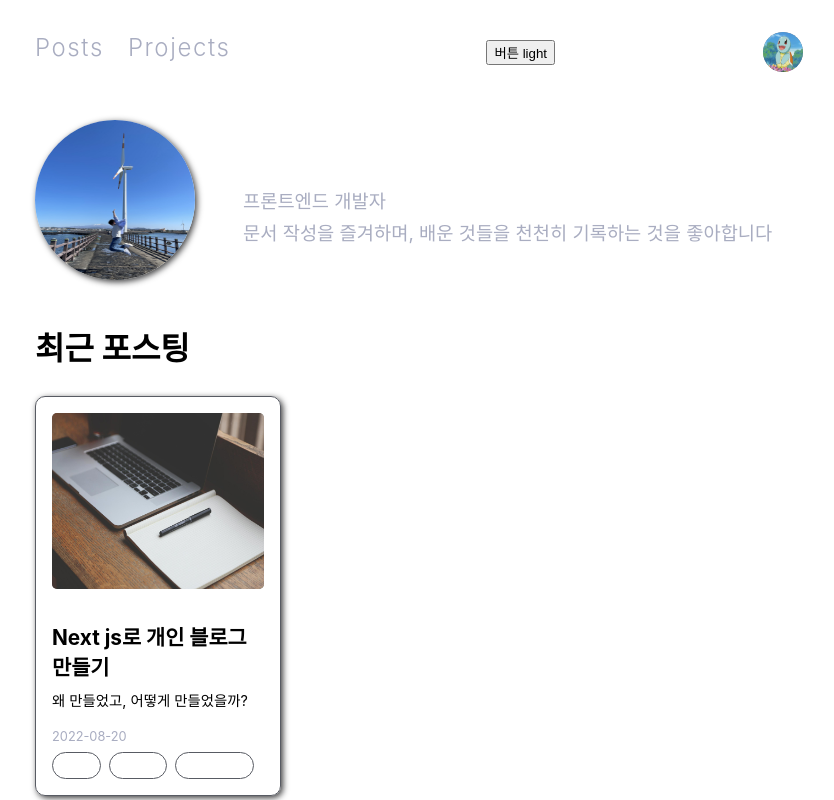
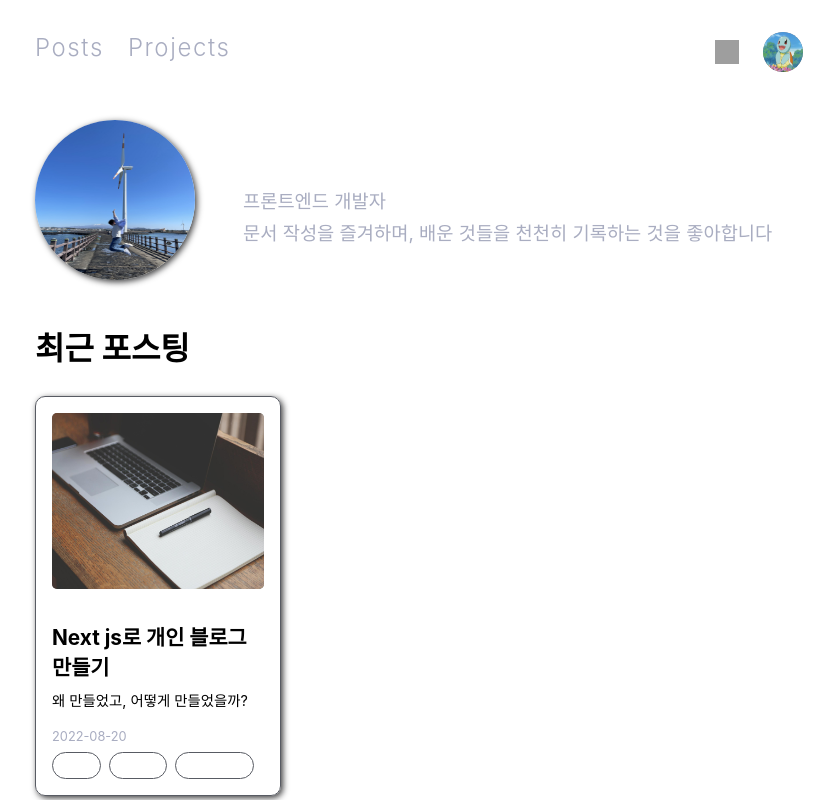
Before and after one commit to TakhyunKim/takhyun.dev, a Next.js app: page / in a window 1280 px wide. Shown: the top 800 px of the page, without its empty margins (221-1055 px from the left). Built offline with nearby package versions, Linux system fonts and the light colour scheme; grey boxes are pictures that could not be loaded.

Commit message:
feat: add ThemeButton component and apply to Container component

```diff
--- a/components/Container/Container.module.css
+++ b/components/Container/Container.module.css
@@ -32,10 +32,17 @@
   position: relative;
   width: 2.5rem;
   height: 2.5rem;
+  margin-left: 1.5rem;
   border-radius: 50%;
   background-color: grey;
   cursor: pointer;
   overflow: hidden;
+}
+
+.header_profile_theme_wrapper {
+  display: flex;
+  justify-content: center;
+  align-items: center;
 }
 
 .main {
--- /dev/null
+++ b/components/Container/ThemeButton/ThemeButton.module.css
@@ -0,0 +1,8 @@
+.button {
+  position: relative;
+  width: 1.5rem;
+  height: 1.5rem;
+  background: none;
+  border: none;
+  cursor: pointer;
+}
--- /dev/null
+++ b/components/Container/ThemeButton/index.tsx
@@ -0,0 +1,41 @@
+import { useState, useEffect } from "react";
+import Image from "next/image";
+
+import { getTheme } from "../../../common/utils/getTheme";
+import { setTheme as setDocumentTheme } from "../../../common/utils/setTheme";
+
+import styles from "./ThemeButton.module.css";
+
+const ThemeButton = () => {
+  const [theme, setTheme] = useState<string | null>();
+
+  const handleChangeTheme = () => {
+    if (theme === "dark") {
+      setTheme("light");
+      setDocumentTheme("light");
+    }
+
+    if (theme === "light") {
+      setTheme("dark");
+      setDocumentTheme("dark");
+    }
+  };
+
+  useEffect(() => {
+    setTheme(getTheme());
+  }, []);
+
+  if (theme !== "dark" && theme !== "light") return null;
+
+  return (
+    <button className={styles.button} onClick={handleChangeTheme}>
+      <Image
+        src={`/images/${theme === "dark" ? "moon" : "sun"}.svg`}
+        alt="theme icon"
+        layout="fill"
+      />
+    </button>
+  );
+};
+
+export default ThemeButton;
--- a/components/Container/index.tsx
+++ b/components/Container/index.tsx
@@ -1,16 +1,11 @@
 import type { ReactNode } from "react";
-import { useState, useEffect } from "react";
 import Head from "next/head";
 import Image from "next/image";
 import { useRouter } from "next/router";
 
-import {
-  getTheme,
-  setTheme as setDocumentTheme,
-} from "../../common/utils/getTheme";
-
 import Nav from "../Nav";
 import Footer from "../Footer";
+import ThemeButton from "./ThemeButton";
 
 import styles from "./Container.module.css";
 
@@ -19,28 +14,11 @@ interface ContainerProps {
 }
 
 const Container = (props: ContainerProps) => {
-  const [theme, setTheme] = useState<string | null>(null);
   const router = useRouter();
 
   const handleProfileClick = () => {
     router.push("/");
   };
-
-  const handleChangeTheme = () => {
-    if (theme === "dark") {
-      setTheme("light");
-      setDocumentTheme("light");
-    }
-
-    if (theme === "light") {
-      setTheme("dark");
-      setDocumentTheme("dark");
-    }
-  };
-
-  useEffect(() => {
-    setTheme(getTheme());
-  }, []);
 
   return (
     <div className={styles.wrapper}>
@@ -50,11 +28,11 @@ const Container = (props: ContainerProps) => {
       <div className={styles.content_wrapper}>
         <header className={styles.header}>
           <Nav />
-          {(theme === "dark" || theme === "light") && (
-            <button onClick={handleChangeTheme}>버튼 {theme}</button>
-          )}
-          <div onClick={handleProfileClick} className={styles.header_profile}>
-            <Image src="/images/profile.jpg" alt="profile" layout="fill" />
+          <div className={styles.header_profile_theme_wrapper}>
+            <ThemeButton />
+            <div onClick={handleProfileClick} className={styles.header_profile}>
+              <Image src="/images/profile.jpg" alt="profile" layout="fill" />
+            </div>
           </div>
         </header>
         <main className={styles.main}>{props.children}</main>
```
